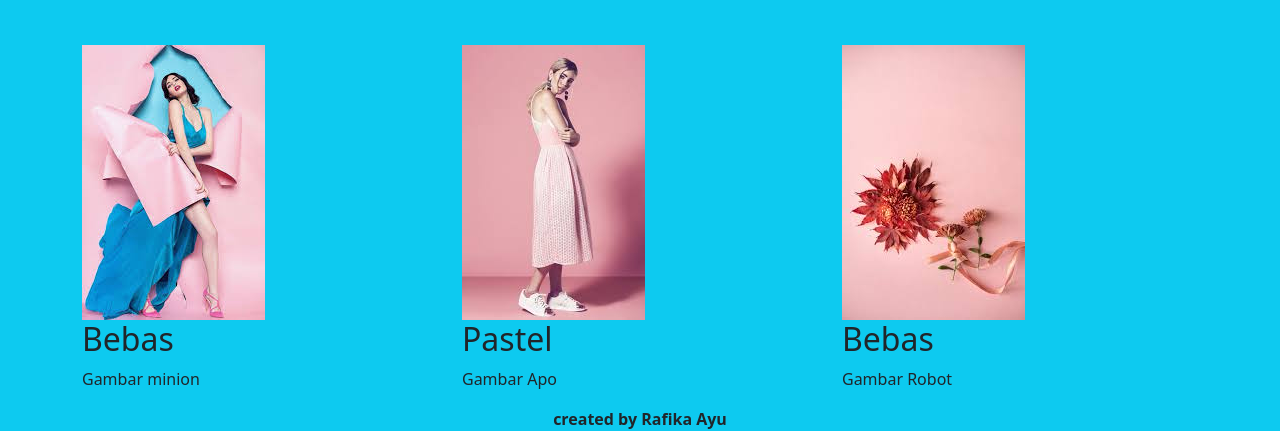
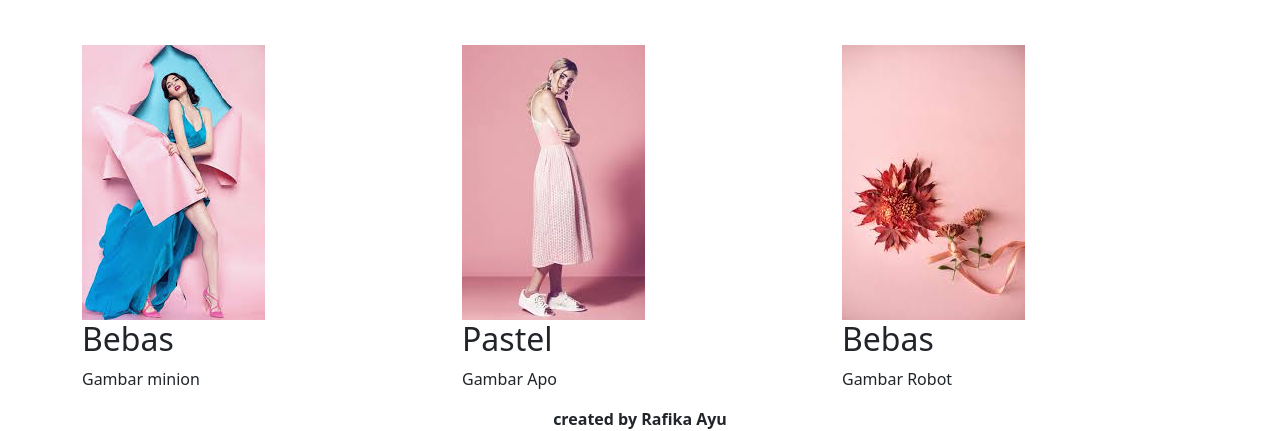
Before and after one commit to RafikaAyu19/galerirafikaayucaca, a website: page index.html in a window 1280 px wide. Shown: the part 630-1061 px from the top of the page. Drawn offline with nearby package versions, Linux system fonts and the light colour scheme.

Commit message:
ubah warna bg

```diff
--- a/index.html
+++ b/index.html
@@ -26,7 +26,7 @@
     </nav>
   </header>
 
-  <body class="bg-info">
+  <body class="bg-white">
     <br />
     <br />
 
```
